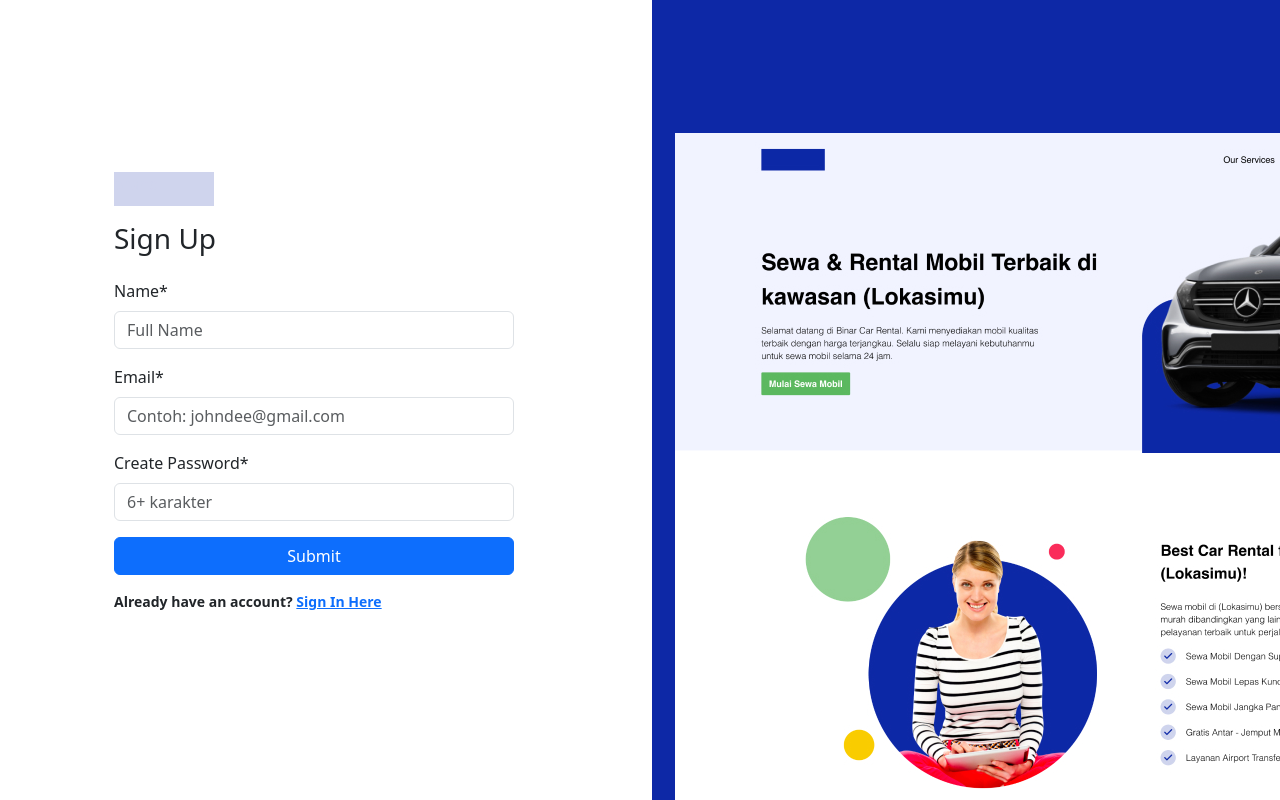
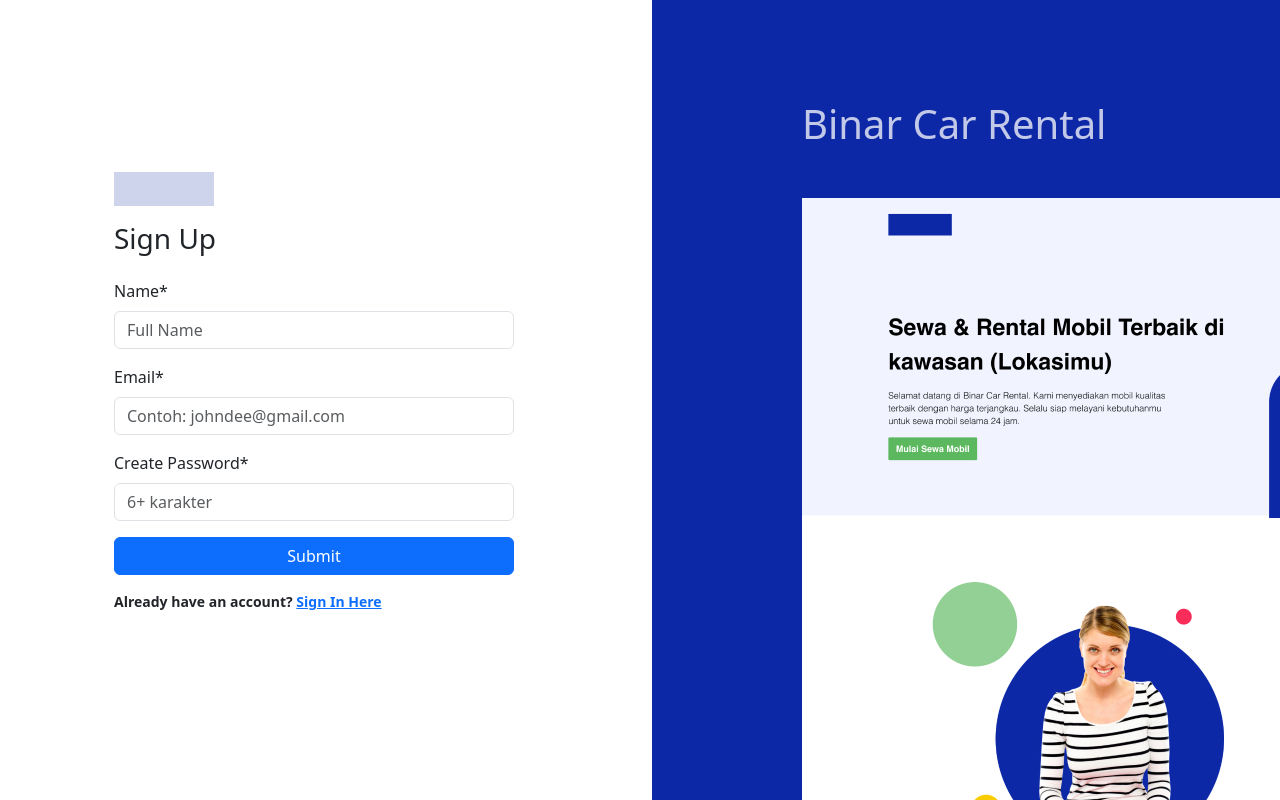
Before and after one commit to yohanesrioirsan/fer-10-platinum-kel1-public, a React (Create React App) app: page /signup in a window 1280 px wide. Built offline with nearby package versions, Linux system fonts and the light colour scheme.

Commit message:
fixing signup components

```diff
--- a/src/containers/SignUp/index.jsx
+++ b/src/containers/SignUp/index.jsx
@@ -18,9 +18,15 @@
   };
   return (
     <NoAuth>
-      <div>
+      <div style={{ overflow: "hidden" }}>
         <Row>
-          <Col lg={6} sm={12} className="d-flex flex-column justify-content-center align-items-center" style={{ height: "100vh" }}>
+          <Col
+            xs={12}
+            md={12}
+            lg={6}
+            className="d-flex justify-content-center align-items-center"
+            style={{ height: "100vh" }}
+          >
             <div className="form-section">
               <div
                 className="brand"
@@ -68,38 +74,53 @@
                     })
                   }
                 />
-                <Button type="submit" variant="primary" className="mt-3 mb-3 d-block" style={{ width: "100%" }} disabled={signup.loading}>
+                <Button
+                  type="submit"
+                  variant="primary"
+                  className="mt-3 mb-3 d-block"
+                  style={{ width: "100%" }}
+                  disabled={signup.loading}
+                >
                   {signup.loading ? "Loading..." : "Submit"}
                 </Button>
                 <ToastContainer autoClose={3000} />
                 <p>
-                  Already have an account? <Link to="/SignIn">Sign In Here </Link>
+                  Already have an account?{" "}
+                  <Link to="/SignIn">Sign In Here </Link>
                 </p>
               </Form>
             </div>
           </Col>
-          <Col>
+          <Col xs={12} md={12} lg={6} className="d-none d-md-block">
             <div className="side-panel">
               <div
                 style={{
                   backgroundColor: "#0D28A6",
                   height: "100vh",
                   width: "100%",
-                  position: "relative",
                 }}
               >
                 <div
                   style={{
                     color: "#FFFFFF",
                     opacity: "75%",
-                    paddingLeft: "340px",
-                    paddingTop: "150px",
+                    marginBottom: "50px",
+                    paddingLeft: "150px",
+                    paddingTop: "100px",
                   }}
                   className="container"
                 >
                   <h1>Binar Car Rental</h1>
                 </div>
-                <img style={{ position: "absolute", bottom: "0", right: "0" }} src={landingpage} alt="landing-page" />
+                <img
+                  style={{
+                    marginLeft: "150px",
+                    bottom: "0",
+                    right: "0",
+                  }}
+                  src={landingpage}
+                  alt="landing-page"
+                />
               </div>
             </div>
           </Col>
```
